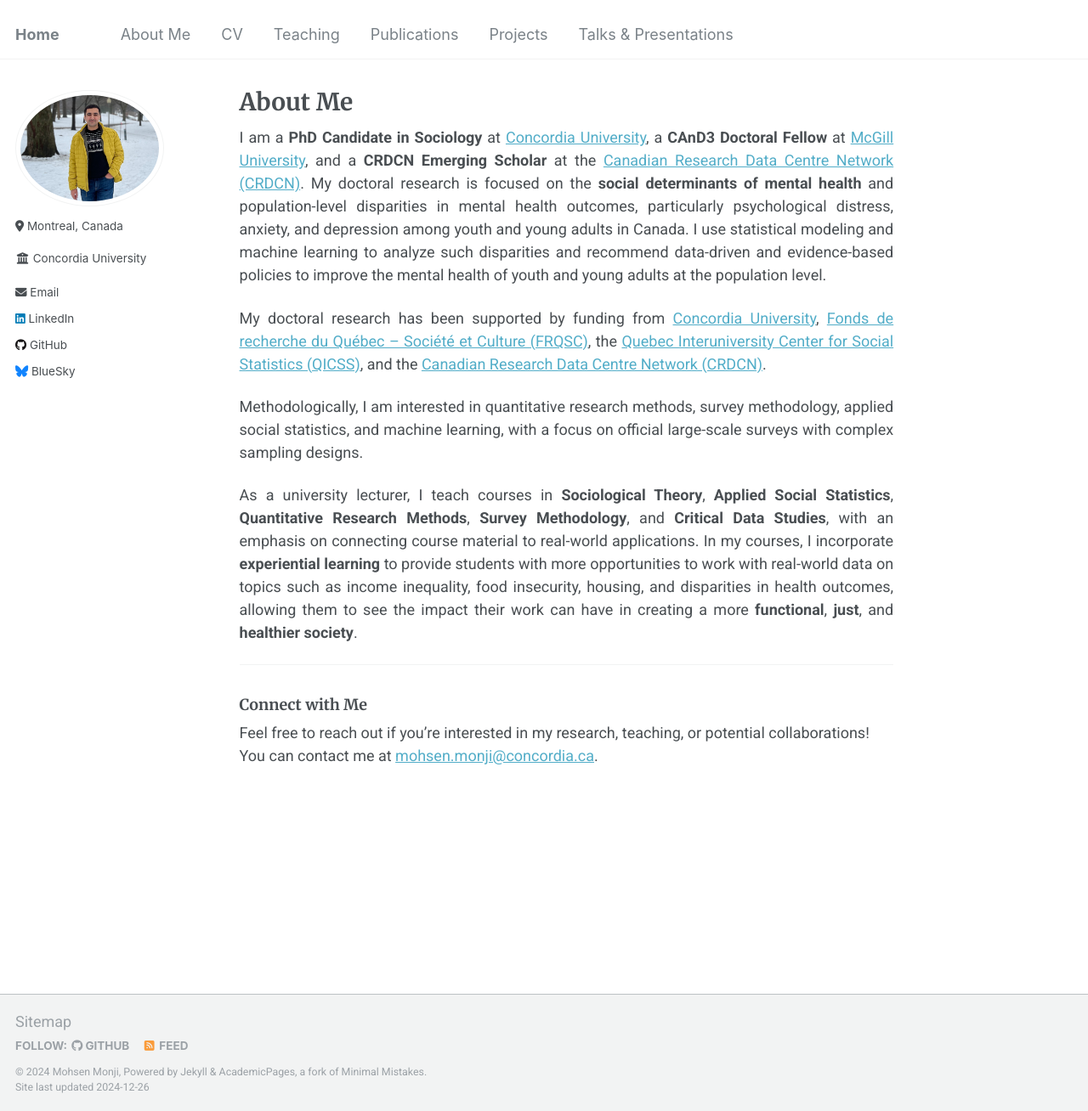
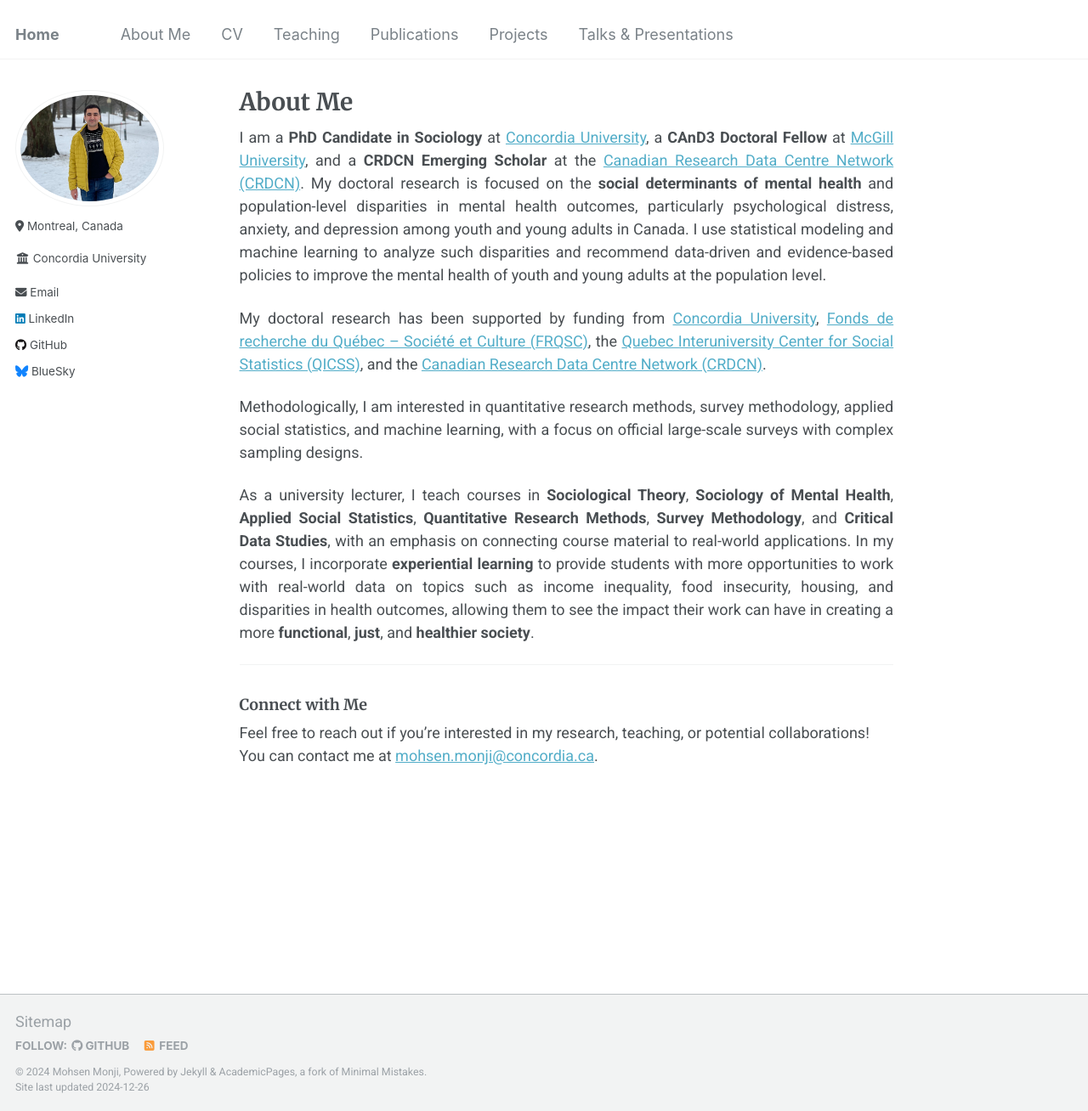
Before and after one commit to Mohsnmonji/mohsnmonji.github.io, a Jekyll site: the page built from about-me.md, in a window 1280 px wide and 1308 px high. Shown: the whole window at 85% size. Built offline with Jekyll 4.4.1, drawn with Linux system fonts in a browser that asks for light colours.

Commit message:
Update about-me.md

```diff
--- a/about-me.md
+++ b/about-me.md
@@ -12,7 +12,7 @@ My doctoral research has been supported by funding from [Concordia University](h
 
 Methodologically, I am interested in quantitative research methods, survey methodology, applied social statistics, and machine learning, with a focus on official large-scale surveys with complex sampling designs.
 
-As a university lecturer, I teach courses in **Sociological Theory**, **Applied Social Statistics**, **Quantitative Research Methods**, **Survey Methodology**, and **Critical Data Studies**, with an emphasis on connecting course material to real-world applications. In my courses, I incorporate **experiential learning** to provide students with more opportunities to work with real-world data on topics such as income inequality, food insecurity, housing, and disparities in health outcomes, allowing them to see the impact their work can have in creating a more **functional**, **just**, and **healthier society**.
+As a university lecturer, I teach courses in **Sociological Theory**, **Sociology of Mental Health**, **Applied Social Statistics**, **Quantitative Research Methods**, **Survey Methodology**, and **Critical Data Studies**, with an emphasis on connecting course material to real-world applications. In my courses, I incorporate **experiential learning** to provide students with more opportunities to work with real-world data on topics such as income inequality, food insecurity, housing, and disparities in health outcomes, allowing them to see the impact their work can have in creating a more **functional**, **just**, and **healthier society**.
 
 ---
 
```
